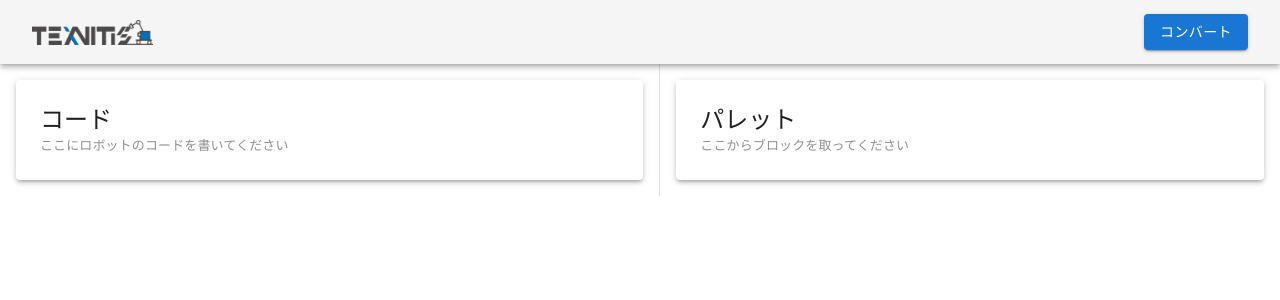
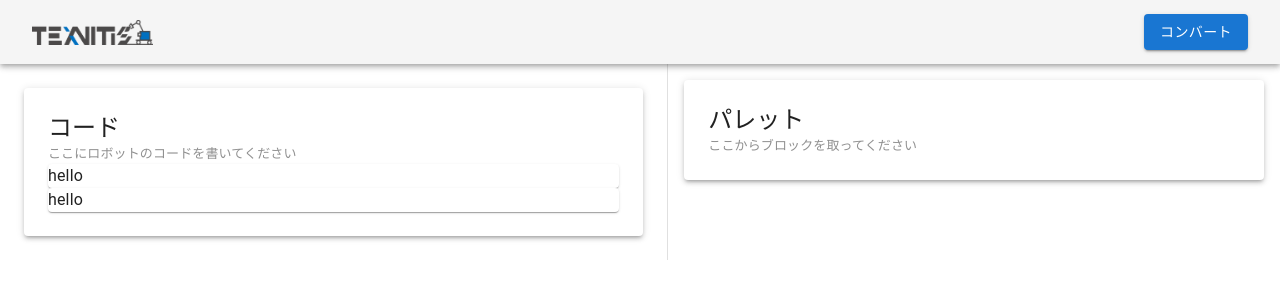
Before and after one commit to KanadeSisido/TEX-NEXT-Edit, a React (Vite) app: page / in a window 1280 px wide. Shown: the top 300 px of the page. Built offline with nearby package versions, Linux system fonts and the light colour scheme.

Commit message:
add dnd, ドラッグ可能にした

```diff
--- a/package.json
+++ b/package.json
@@ -13,6 +13,7 @@
     "@emotion/react": "^11.13.3",
     "@emotion/styled": "^11.13.0",
     "@fontsource/roboto": "^5.1.0",
+    "@hello-pangea/dnd": "^17.0.0",
     "@mui/material": "^6.1.1",
     "react": "^18.3.1",
     "react-dom": "^18.3.1"
@@ -20,6 +21,7 @@
   "devDependencies": {
     "@eslint/js": "^9.9.0",
     "@types/react": "^18.3.3",
+    "@types/react-beautiful-dnd": "^13.1.8",
     "@types/react-dom": "^18.3.0",
     "@vitejs/plugin-react-swc": "^3.5.0",
     "eslint": "^9.9.0",
--- a/src/App.tsx
+++ b/src/App.tsx
@@ -1,5 +1,8 @@
-import { AppBar, BottomNavigationAction, Box, Button, Card, Divider, Paper, Stack, styled, Toolbar, Typography } from '@mui/material'
+import { useCallback } from 'react';
+import { AppBar, Box, Button, Divider, Paper, Stack, styled, Toolbar, Typography } from '@mui/material'
 import Logofile from './assets/logo.png'
+import Codeblock from './components/codeblock';
+import { DragDropContext, Draggable, Droppable } from '@hello-pangea/dnd';
 
 const Logo = styled('img')
 (
@@ -10,6 +13,22 @@ const Logo = styled('img')
 
 
 function App() {
+  const onBeforeCapture = useCallback(() => {
+    /*...*/
+  }, []);
+  const onBeforeDragStart = useCallback(() => {
+    /*...*/
+  }, []);
+  const onDragStart = useCallback(() => {
+    /*...*/
+  }, []);
+  const onDragUpdate = useCallback(() => {
+    /*...*/
+  }, []);
+  const onDragEnd = useCallback(() => {
+    // the only one that is required
+  }, []);
+
 
   return (
    <>
@@ -21,23 +40,67 @@ function App() {
         </Toolbar>
       </AppBar>
 
+
+      <DragDropContext
+        onBeforeCapture={onBeforeCapture}
+        onBeforeDragStart={onBeforeDragStart}
+        onDragStart={onDragStart}
+        onDragUpdate={onDragUpdate}
+        onDragEnd={onDragEnd}
+      >
+
         <Stack direction='row' divider={<Divider orientation="vertical" flexItem />}>
 
-        <Stack sx={{flexGrow:1, p:2}}>
+
+          <Box sx={{m:3, flexGrow:1}}>
+            <Droppable droppableId="CodeArea">
+              {(provided, snapshot) => (
+                <div
+                  ref={provided.innerRef}
+                  {...provided.droppableProps}
+                >
+
                 <Paper elevation={3} sx={{ p: 3}}>
                   <Typography variant='h5'>コード</Typography>
                   <Typography sx={{fontSize:13, color:"#909090"}}>ここにロボットのコードを書いてください</Typography>
+
+                  <Stack>
+
+                    <Codeblock heading={"hello"} index={0}/>
+                    <Codeblock heading={"hello"} index={1}/>
+
+                  </Stack>
+
+                  {provided.placeholder}
+
                 </Paper>
-        </Stack>
+
+
+
+                </div>
+              )}
+            </Droppable>
+          </Box>
+
+
+
 
           <Stack sx={{flexGrow:1, p:2}}>
             <Paper elevation={3} sx={{ p: 3, position:"sticky", top:72}}>
               <Typography variant='h5'>パレット</Typography>
               <Typography sx={{fontSize:13, color:"#909090"}}>ここからブロックを取ってください</Typography>
+
+              {/* 以下にブロック */}
+
+
+
             </Paper>
+
+
           </Stack>
 
         </Stack>
+      </DragDropContext>
 
    </>
   )
--- /dev/null
+++ b/src/components/codeblock.tsx
@@ -0,0 +1,29 @@
+import { Card, Typography } from "@mui/material"
+import { Draggable } from "@hello-pangea/dnd";
+
+
+type pr = {
+    heading : String,
+    index : number,
+};
+
+const Codeblock = (props: pr) => {
+  return (
+    <Draggable draggableId={"draggable-"+ props.index.toString()} index={props.index}>
+      {(provided, snapshot) => (
+        <div
+          ref={provided.innerRef}
+          {...provided.draggableProps}
+          {...provided.dragHandleProps}
+        >
+          <Card>
+            <Typography>{props.heading}</Typography>
+          </Card>
+        </div>
+      )}
+    </Draggable>
+
+  )
+}
+
+export default Codeblock
--- a/src/main.tsx
+++ b/src/main.tsx
@@ -4,7 +4,7 @@ import App from './App.tsx'
 
 
 createRoot(document.getElementById('root')!).render(
-  <StrictMode>
-    <App />
-  </StrictMode>,
+    <>
+      <App />
+    </>
 )
```
Also changed, not shown: 1 other file (tests, documents, lock files or other folders). Lines whose indentation alone changed are shown as unchanged.
